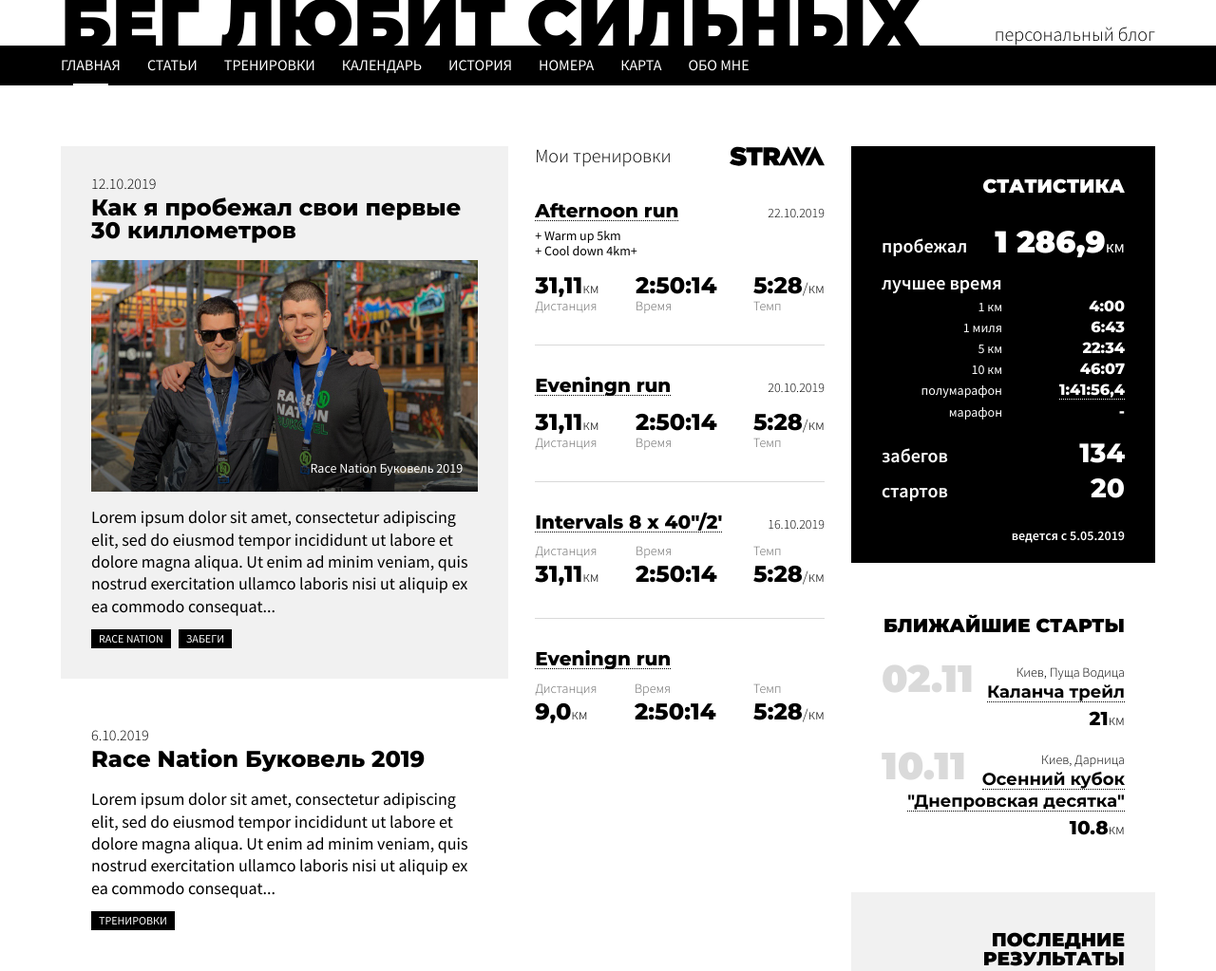
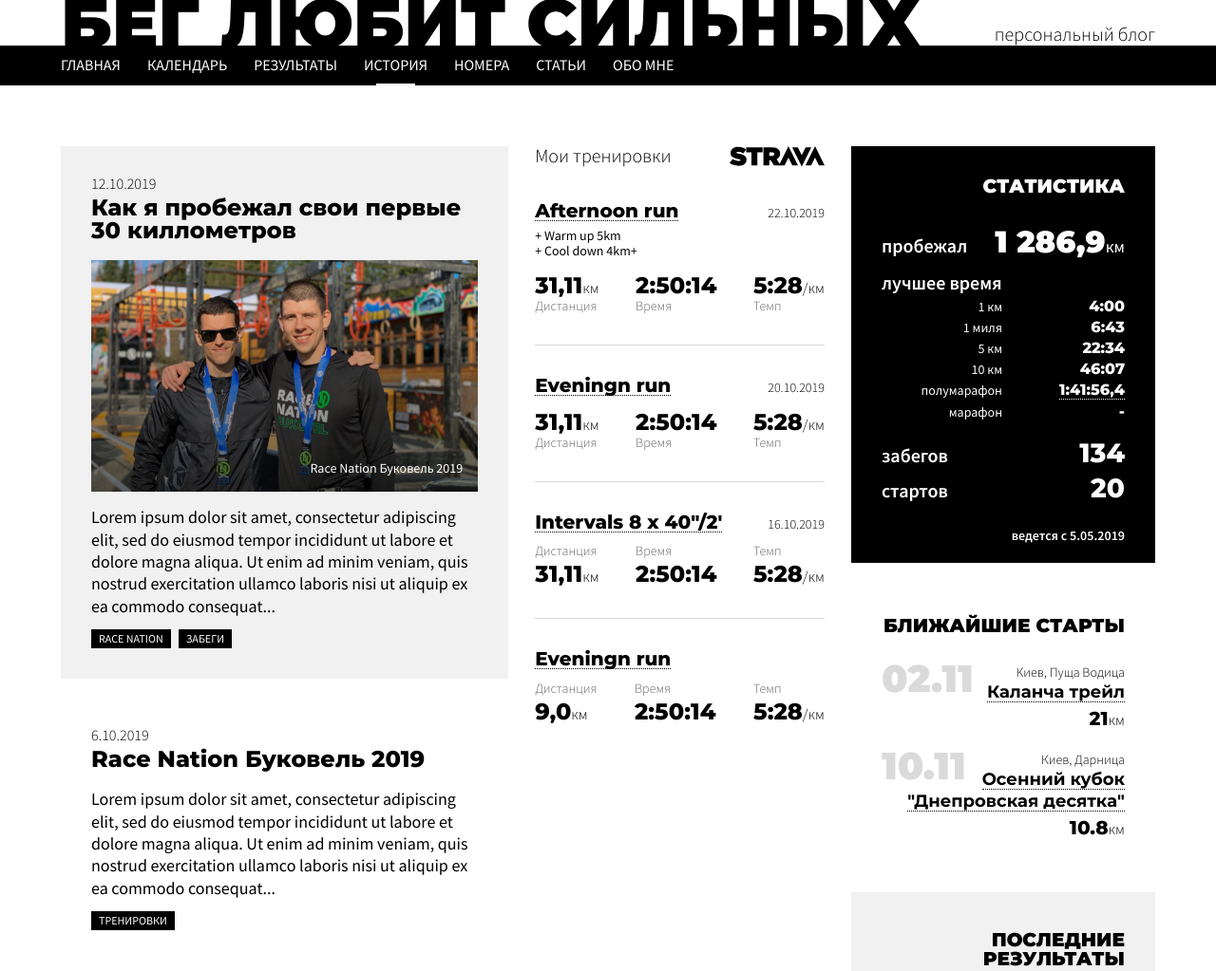
Before and after one commit to Janosense/run.frontend, a website: page app/index.html in a window 1280 px wide. Shown: the top 1023 px of the page at 95% size. Drawn offline with nearby package versions, Linux system fonts and the light colour scheme; files that its build step writes are made by us from their sources.

Commit message:
Changed menu.

```diff
--- a/app/index.html
+++ b/app/index.html
@@ -25,25 +25,22 @@
     <div class="wrapper main-nav__wrapper">
       <ul class="main-nav__list">
         <li class="main-nav__item">
-          <a href="#" class="main-nav__link main-nav__link--active">Главная</a>
-        </li>
-        <li class="main-nav__item">
-          <a href="#" class="main-nav__link">Статьи</a>
-        </li>
-        <li class="main-nav__item">
-          <a href="#" class="main-nav__link">Тренировки</a>
+          <a href="#" class="main-nav__link">Главная</a>
         </li>
         <li class="main-nav__item">
           <a href="#" class="main-nav__link">Календарь</a>
         </li>
         <li class="main-nav__item">
-          <a href="#" class="main-nav__link">История</a>
+          <a href="#" class="main-nav__link">Результаты</a>
+        </li>
+        <li class="main-nav__item">
+          <a href="#" class="main-nav__link main-nav__link--active">История</a>
         </li>
         <li class="main-nav__item">
           <a href="#" class="main-nav__link">Номера</a>
         </li>
         <li class="main-nav__item">
-          <a href="#" class="main-nav__link">Карта</a>
+          <a href="#" class="main-nav__link">Статьи</a>
         </li>
         <li class="main-nav__item">
           <a href="#" class="main-nav__link">Обо мне</a>
```
Also changed, not shown: app/about.html (+8 -8 lines), app/history.html (+5 -5 lines), app/single.html (+7 -7 lines).
